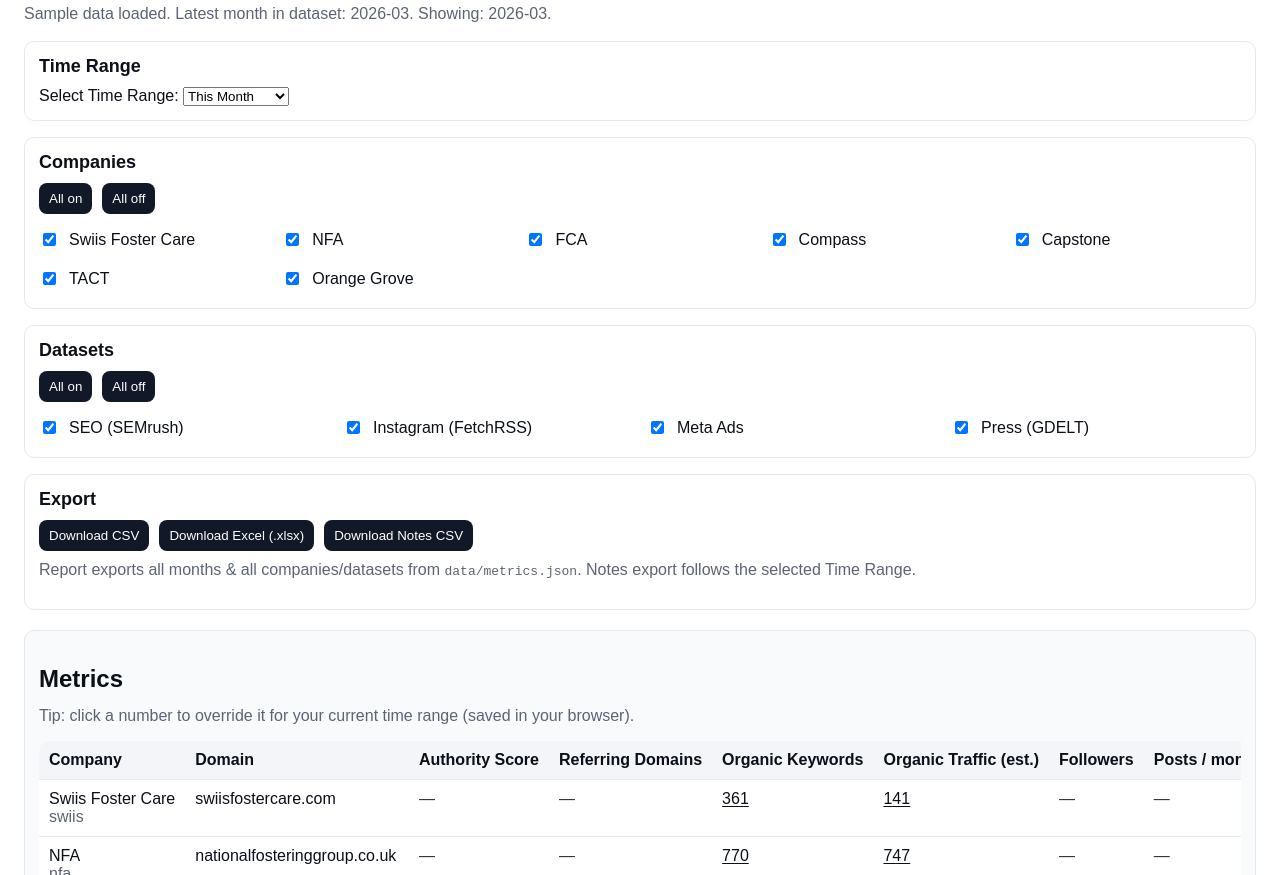
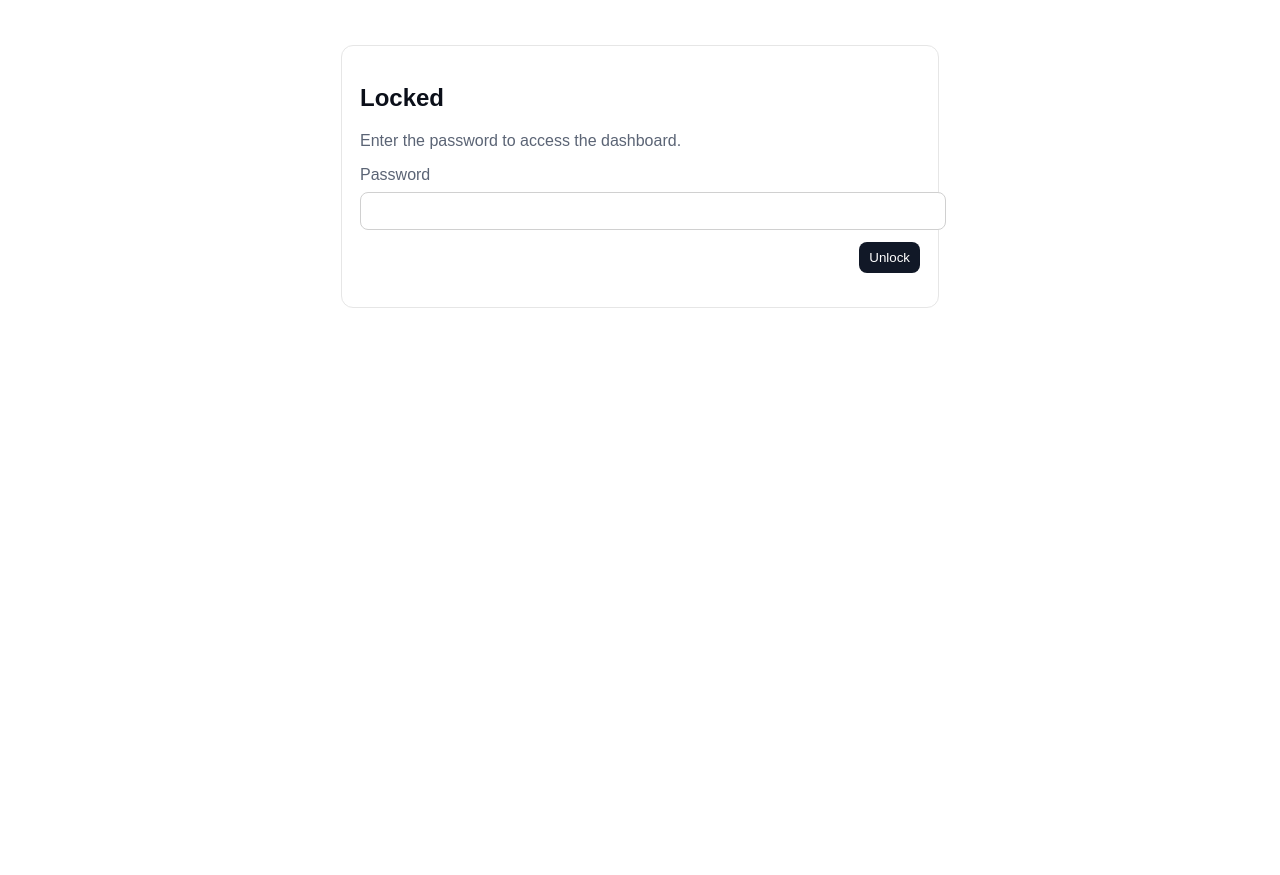
Before and after one commit to eonwilsun/competitor-metrics-dashboard, a website: page index.html in a window 1280 px wide. Shown: the part 77-952 px from the top of the page. After the commit the page ends 800 px from the top, so only its background shows below. Drawn offline with Linux system fonts and the light colour scheme.

Commit message:
Refactor HTML structure and update styles

```diff
--- a/index.html
+++ b/index.html
@@ -5,8 +5,34 @@
   <meta name="viewport" content="width=device-width, initial-scale=1.0" />
   <link rel="stylesheet" href="assets/style.css" />
   <title>Competitor Metrics Dashboard</title>
+
   <style>
-    /* Minimal modal styles (kept here to avoid editing style.css) */
+    .hidden { display: none !important; }
+
+    .lockscreen {
+      max-width: 560px;
+      margin: 48px auto;
+      padding: 18px;
+      border: 1px solid #e6e6e6;
+      border-radius: 12px;
+      background: #fff;
+    }
+    .lockscreen input {
+      width: 100%;
+      padding: 10px 12px;
+      border: 1px solid #d0d0d0;
+      border-radius: 8px;
+      font-size: 14px;
+      margin-top: 8px;
+    }
+    .lockscreen .actions {
+      margin-top: 12px;
+      display: flex;
+      gap: 8px;
+      justify-content: flex-end;
+    }
+
+    /* Minimal modal styles (for editing numbers) */
     .modal-backdrop {
       position: fixed;
       inset: 0;
@@ -61,17 +87,38 @@
     }
     .clickable-metric.muted-cell {
       text-decoration: none;
-      cursor: pointer;
       opacity: 0.85;
     }
   </style>
 </head>
+
 <body>
   <header class="header">
     <h1>Competitor Metrics Dashboard</h1>
     <p class="subtle" id="lastUpdated"></p>
+    <div style="margin-top: 8px;">
+      <button id="lockBtn" type="button" class="hidden">Lock</button>
+    </div>
   </header>
 
+  <main class="main">
+    <!-- Locked screen -->
+    <section id="lockScreen" class="lockscreen">
+      <h2>Locked</h2>
+      <p class="muted">Enter the password to access the dashboard.</p>
+
+      <label for="pagePassword" class="subtle">Password</label>
+      <input id="pagePassword" type="password" autocomplete="current-password" />
+
+      <div class="actions">
+        <button id="unlockBtn" type="button">Unlock</button>
+      </div>
+
+      <p id="lockError" class="muted" style="color:#b00020; margin-top: 10px;"></p>
+    </section>
+
+    <!-- App -->
+    <section id="appRoot" class="hidden">
       <section class="controls" id="controls">
         <div class="control-block">
           <h2>Time Range</h2>
@@ -107,33 +154,17 @@
           <div class="control-actions">
             <button id="exportCsv" type="button">Download CSV</button>
             <button id="exportXlsx" type="button">Download Excel (.xlsx)</button>
-        <button id="exportNotesCsv" type="button">Download Notes CSV</button>
           </div>
-      <p class="muted" style="margin-top: 8px;">
-        Report exports all months & all companies/datasets from <code>data/metrics.json</code>.
-        Notes export follows the selected Time Range.
-      </p>
         </div>
       </section>
 
-  <main class="main">
       <section class="card">
         <h2>Metrics</h2>
-      <p class="muted" style="margin-top: -6px;">
-        Tip: click a number to override it for your current time range (saved in your browser).
+        <p class="muted" style="margin-top:-6px;">
+          Click a number to edit it. Changes save to Xano.
         </p>
         <div id="metricsDisplay" class="table-wrap"></div>
       </section>
-
-    <section class="card">
-      <h2>Notes (time-range specific)</h2>
-      <p class="muted" style="margin-top: -6px;">
-        Notes are saved in your browser (localStorage). Change Time Range to edit notes for different months.
-      </p>
-      <div id="notesDisplay" class="table-wrap"></div>
-      <div style="margin-top: 10px; display: flex; gap: 8px; flex-wrap: wrap;">
-        <button id="notesClearVisible" type="button">Clear notes in current view</button>
-      </div>
     </section>
   </main>
 
@@ -142,7 +173,7 @@
     <div class="modal">
       <div class="modal-header">
         <div>
-          <div style="font-weight: 700;">Edit metric value</div>
+          <div style="font-weight: 700;">Edit value</div>
           <div class="subtle" id="editMetricSubtitle" style="margin-top: 2px;"></div>
         </div>
         <button class="modal-close" id="editMetricClose" aria-label="Close">✕</button>
@@ -157,13 +188,11 @@
       </div>
 
       <div class="modal-actions">
-        <button id="editMetricClear" type="button">Clear override</button>
         <button id="editMetricUpdate" type="button">Update</button>
       </div>
     </div>
   </div>
 
-  <!-- SheetJS for Excel export -->
   <script src="https://cdn.jsdelivr.net/npm/xlsx@0.18.5/dist/xlsx.full.min.js"></script>
   <script src="assets/app.js"></script>
 </body>
```
Lines whose indentation alone changed are shown as unchanged.
